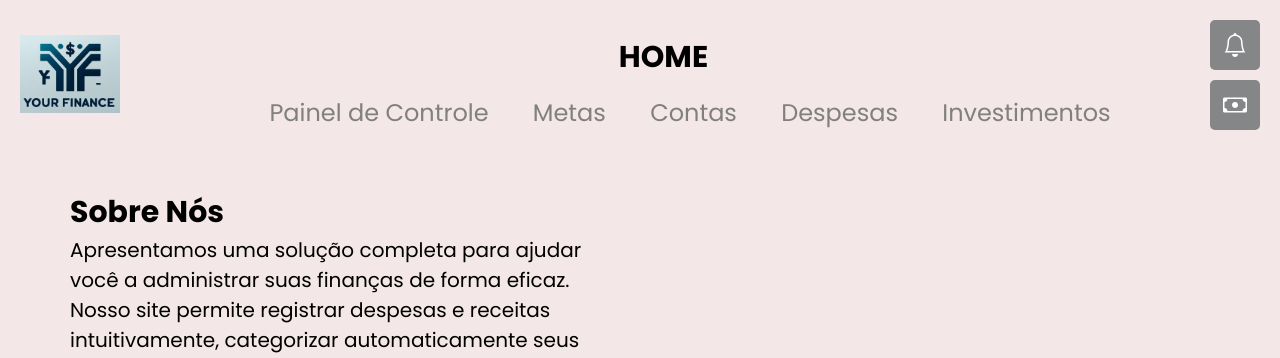
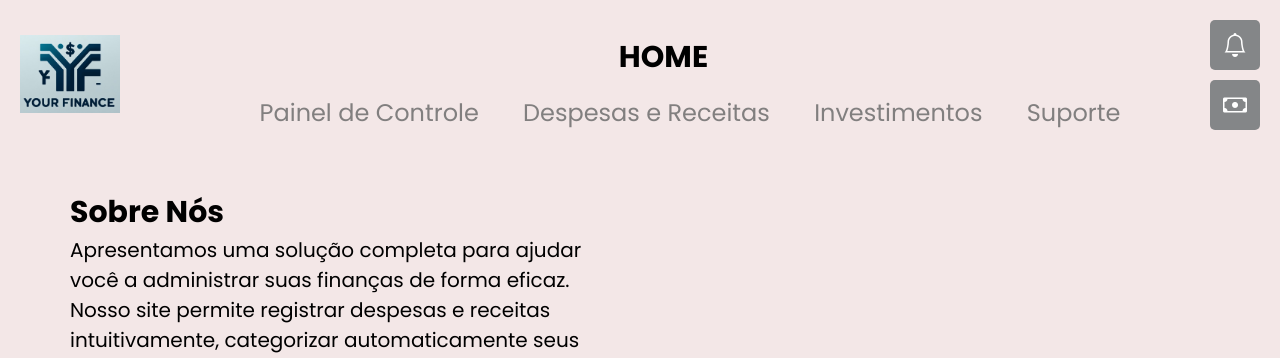
Before and after one commit to ICEI-PUC-Minas-PMGCC-TI/ti-1-pmg-cc-m-20241-g4-descontrole-financeiro, a plain HTML site: page codigo/index.html in a window 1280 px wide. Shown: the top 358 px of the page. Drawn offline with nearby package versions, Linux system fonts and the light colour scheme.

Commit message:
Update index.html

```diff
--- a/codigo/index.html
+++ b/codigo/index.html
@@ -25,11 +25,10 @@
                 <i class="bi bi-cash corner-icon"></i>
                 <h2 class="titulo">HOME</h2>
                 <ul>
-                    <li><a href="#">Painel de Controle</a></li>
-                    <li><a href="#">Metas</a></li>
-                    <li><a href="#">Contas</a></li>
-                    <li><a href="#">Despesas</a></li>
-                    <li><a href="#">Investimentos</a></li>
+                    <li><a href="pages/painelControleMetas.html">Painel de Controle</a></li>
+                    <li><a href="pages/despesas.html">Despesas e Receitas</a></li>
+                    <li><a href="pages/investimentos.html">Investimentos</a></li>
+                    <li><a href="pages/suporte.html">Suporte</a></li>
                 </ul>
             </div>
         </nav>
```
